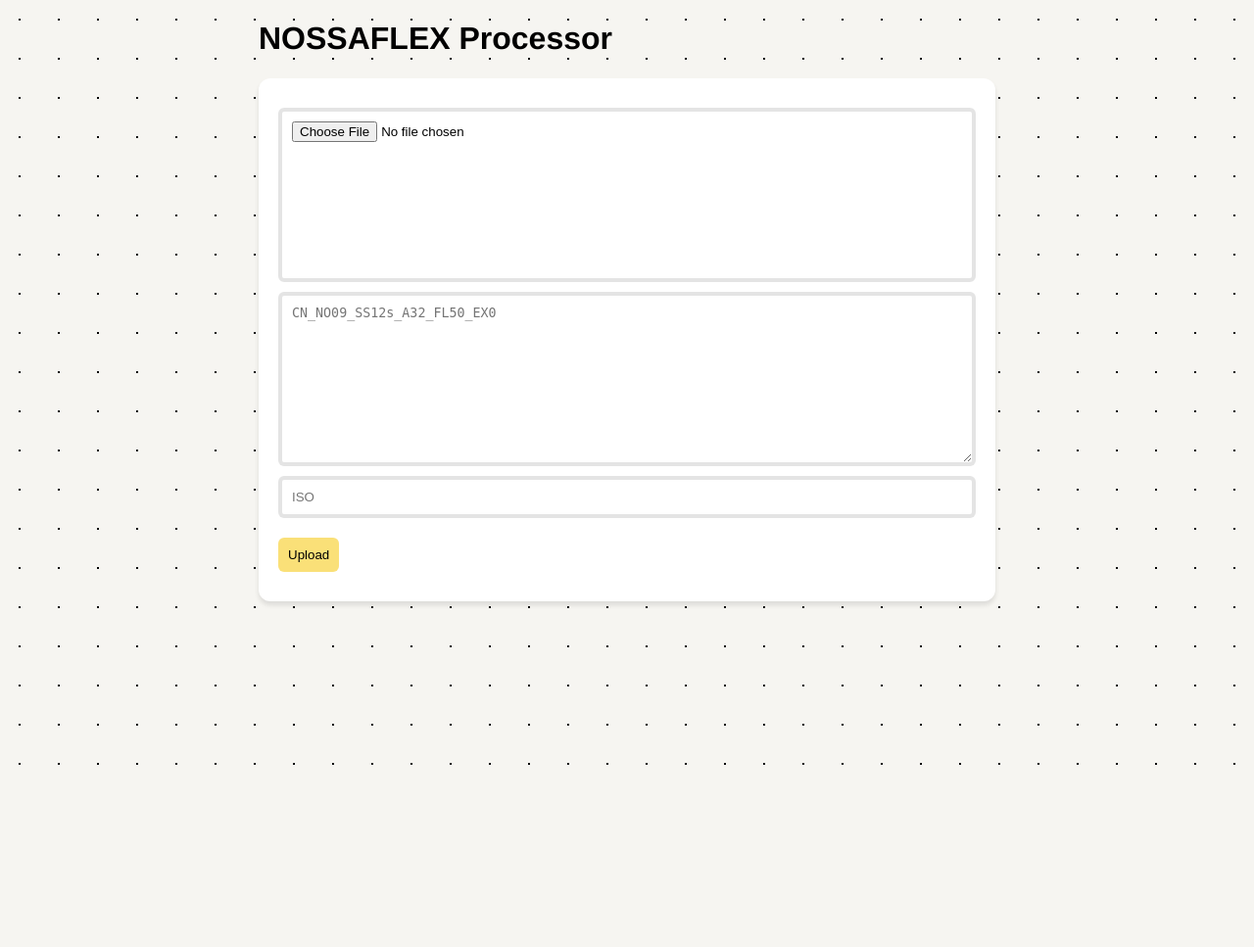
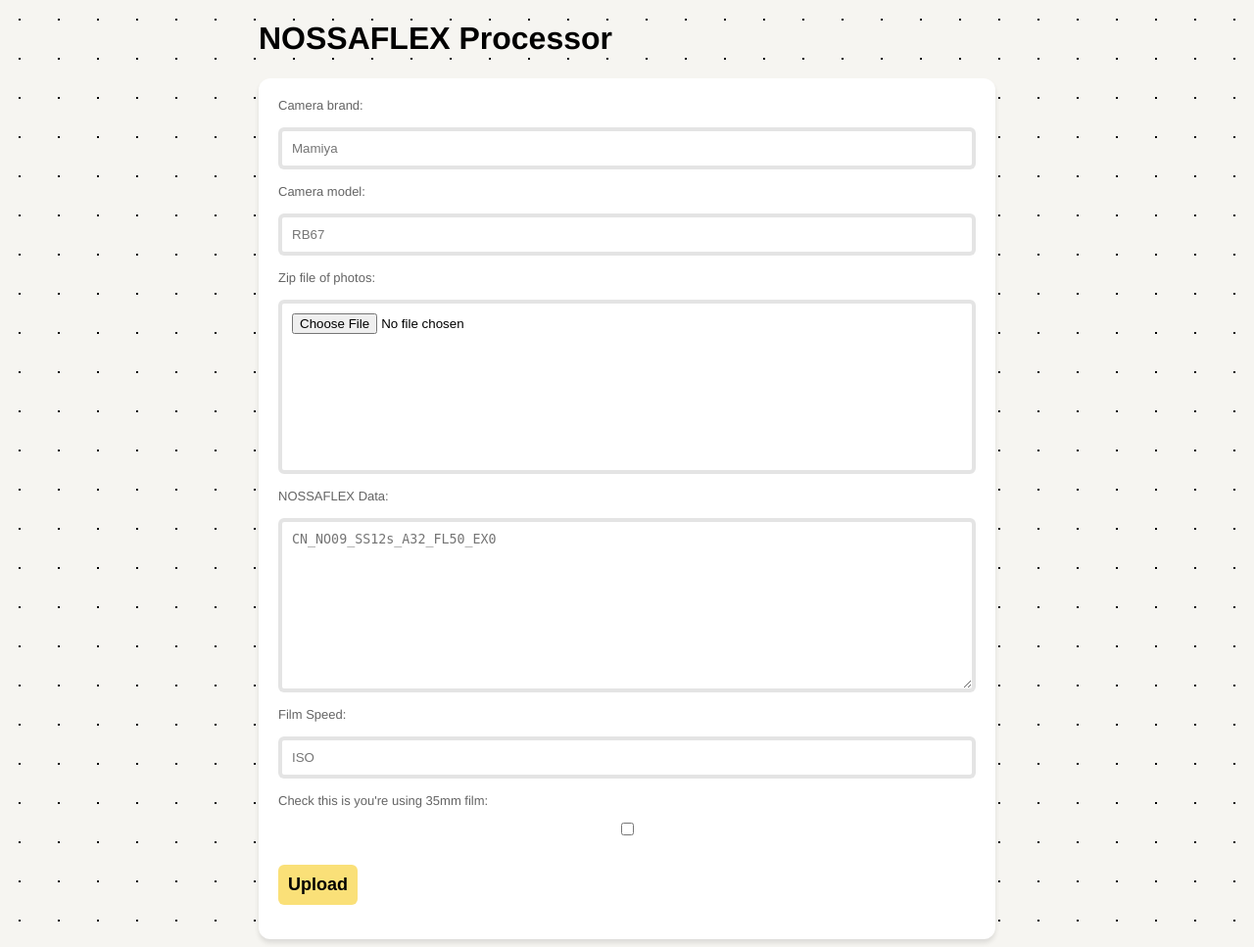
Before and after one commit to DonChiaQE/nossaflex-processor, a Flask app: page / in a window 1280 px wide. Shown: the whole page at 98% size. Before the commit the page ends 781 px from the top, so only its background shows below. Run offline with Flask 2, Linux system fonts and the light colour scheme.

Commit message:
upgrades

```diff
--- a/app.py
+++ b/app.py
@@ -25,9 +25,14 @@ def upload_file():
             print('herererereadqwe')
             flash('No file part')
             return redirect(request.url)
+
         file = request.files['file']
         noss = request.form.get('noss')
         iso = request.form.get('iso')
+        camera = request.form.get('camera')
+        model = request.form.get('model')
+        size = request.form.get('35mm')
+
         if file.filename == '':
             flash('No selected file')
             return redirect(request.url)
@@ -65,6 +70,9 @@ def upload_file():
                         exif = shot.split('_')
                         print('exif', exif)
 
+                        if size:
+                            f_image.focal_length_in_35mm_film = exif[4].strip('FL')
+
                         f_image.focal_length = exif[4].strip('FL')
 
                         f_image.exposure_bias_value = exif[5].strip('EX')
@@ -86,6 +94,9 @@ def upload_file():
                             f_image.exposure_time = f'1/{exif[2].strip("SS")}'
 
                         f_image.iso_speed = iso
+
+                        f_image.make = camera
+                        f_image.model = model
 
                         print(photos[index])
 
--- a/templates/index.html
+++ b/templates/index.html
@@ -5,16 +5,32 @@
     </head>
     <body class="noss-body square-grid">
         <h1>NOSSAFLEX Processor</h1>
-        <div id="loading">Working...</div>
+        <div class="loading" id="loading">Working</div>
         <form method="post" enctype="multipart/form-data" class="noss-form">
-            <input class="noss-file" type=file name=file required>
-
+            <label for="camera">Camera brand: </label>
+            <input class="noss-text noss-camera" placeholder="Mamiya" type="text" name="camera" required/>
+            <label for="model">Camera model: </label>
+            <input class="noss-text noss-model" placeholder="RB67" type="text" name="model" required/>
+            <label for="file">Zip file of photos: </label>
+            <input class="noss-file" type="file" name="file" required>
+            <label for="noss">NOSSAFLEX Data: </label>
             <textarea class="noss-textarea" value="noss" name="noss" placeholder="CN_NO09_SS12s_A32_FL50_EX0" required></textarea>
+            <label for="iso">Film Speed: </label>
             <input class="noss-text" type="text" placeholder="ISO" name="iso" required/>
-            <input class="button" type=submit value=Upload onclick="loading();">
+            <label style="margin-bottom: 0; padding-bottom: 0;" for="35mm">Check this is you're using 35mm film: </label>
+            <input type="checkbox" name="35mm" />
+            <div class="button-border">
+                <input class="button" type=submit value=Upload onclick="loading();">
+            </div>
         </form>
     </body>
     <style>
+        label {
+            font-size: small;
+            color: #646464;
+            font-weight: 300;
+        }
+
         .square-grid {
             background-size: 40px 40px;
   background-image: radial-gradient(circle, #000000 1px, rgba(0, 0, 0, 0) 1px);
@@ -69,6 +85,8 @@
             transition: all .2s linear;
             text-align: left;
             width: fit-content;
+            font-size: large;
+            font-weight: 800;
         }
 
         .button:hover {
@@ -82,8 +100,13 @@
         }
 
         input {
-            margin-top: 10px;
-            margin-bottom: 10px;
+            margin-top: 15px;
+            margin-bottom: 15px;
+        }
+
+        textarea {
+            margin-top: 15px;
+            margin-bottom: 15px;
         }
 
         div#loading {
@@ -92,7 +115,33 @@
             text-align: left;
             margin-bottom: 10px;
             z-index: 99;
+        }
+
+        .loading {
+            font-size: 30px;
+          }
+
+          .loading:after {
+            overflow: hidden;
+            display: inline-block;
+            vertical-align: bottom;
+            -webkit-animation: ellipsis steps(4,end) 900ms infinite;
+            animation: ellipsis steps(4,end) 900ms infinite;
+            content: "\2026"; /* ascii code for the ellipsis character */
+            width: 0px;
+          }
+
+          @keyframes ellipsis {
+            to {
+              width: 1.25em;
             }
+          }
+
+          @-webkit-keyframes ellipsis {
+            to {
+              width: 1.25em;
+            }
+          }
     </style>
     <script type="text/javascript">// <![CDATA[
         function loading(){
```
